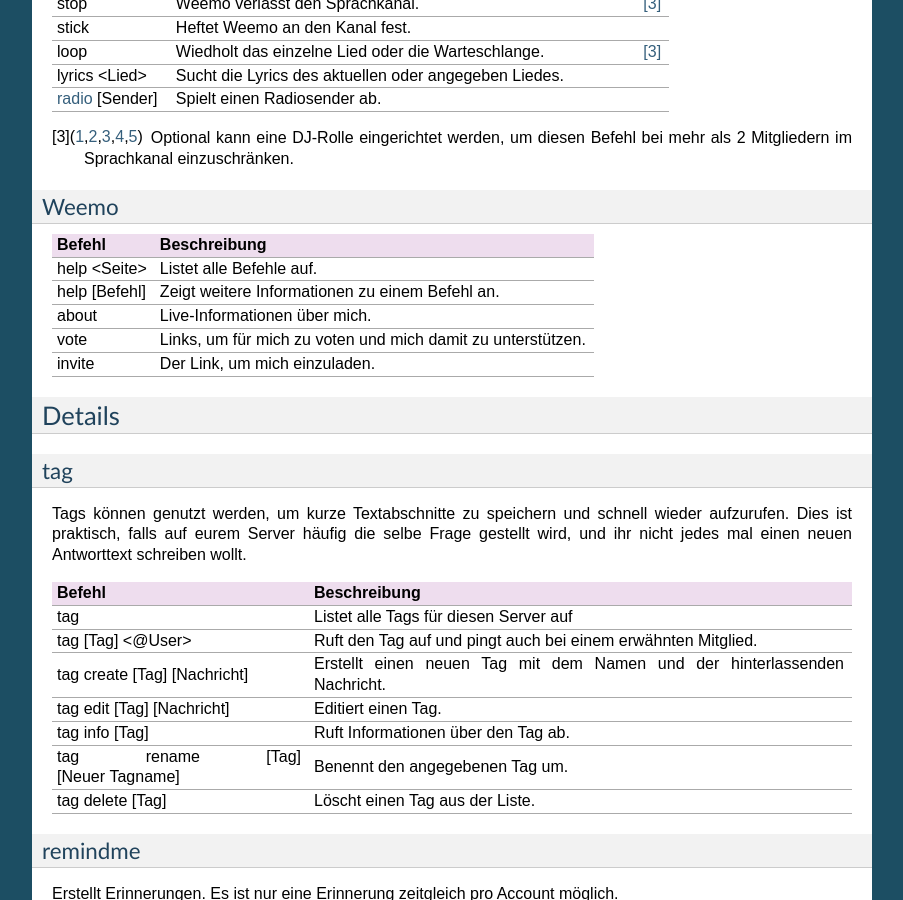
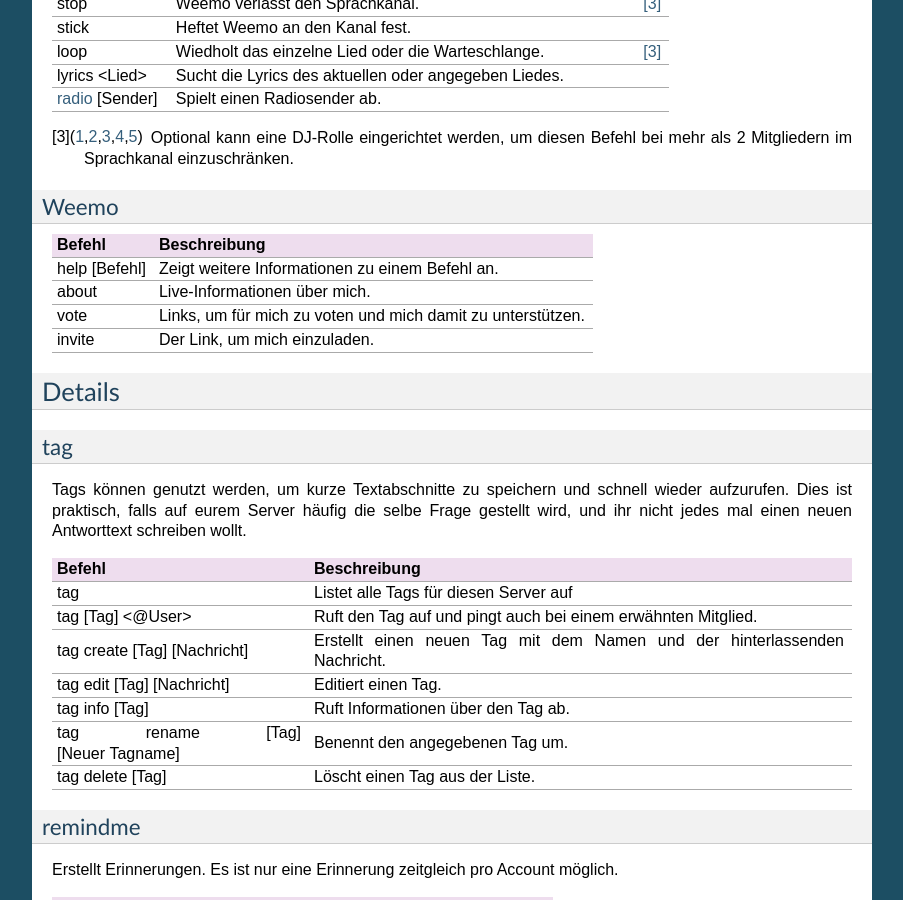
Before and after one commit to niborus/weemo-doc, a Sphinx documentation site: the page built from docs/befehle.rst, in a window 1280 px wide and 900 px high, scrolled down 4194 px. Shown: the whole window, without its empty margins (198-1101 px from the left). Built offline with Sphinx 7.4.7, drawn with Linux system fonts in a browser that asks for light colours.

Commit message:
Update befehle.rst

```diff
--- a/docs/befehle.rst
+++ b/docs/befehle.rst
@@ -265,7 +265,6 @@
     :align: left
     :header: "Befehl", "Beschreibung"
 
-    "help <Seite>", "Listet alle Befehle auf."
     "help [Befehl]", "Zeigt weitere Informationen zu einem Befehl an."
     "about", "Live-Informationen über mich."
     "vote", "Links, um für mich zu voten und mich damit zu unterstützen."
```
